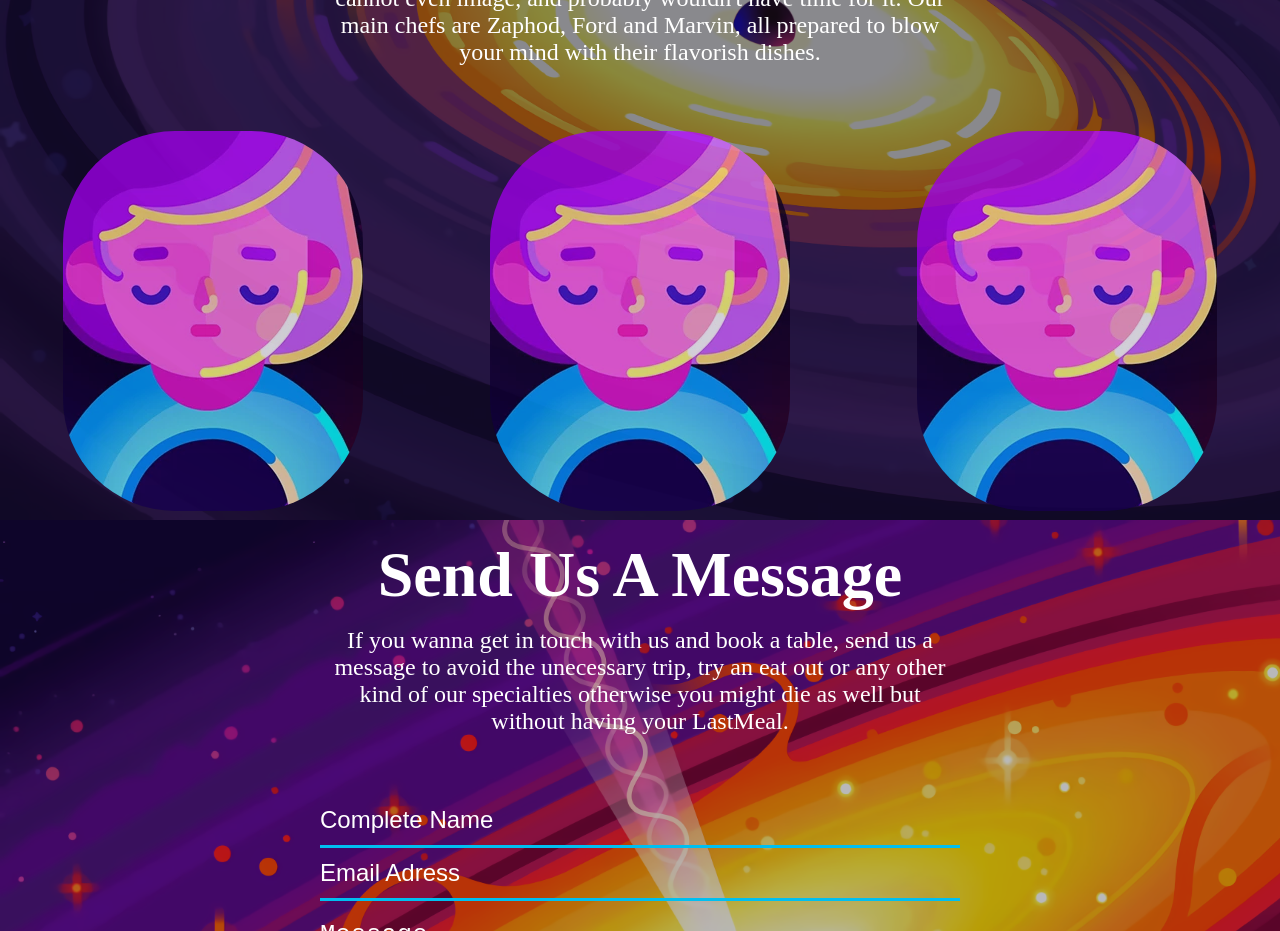
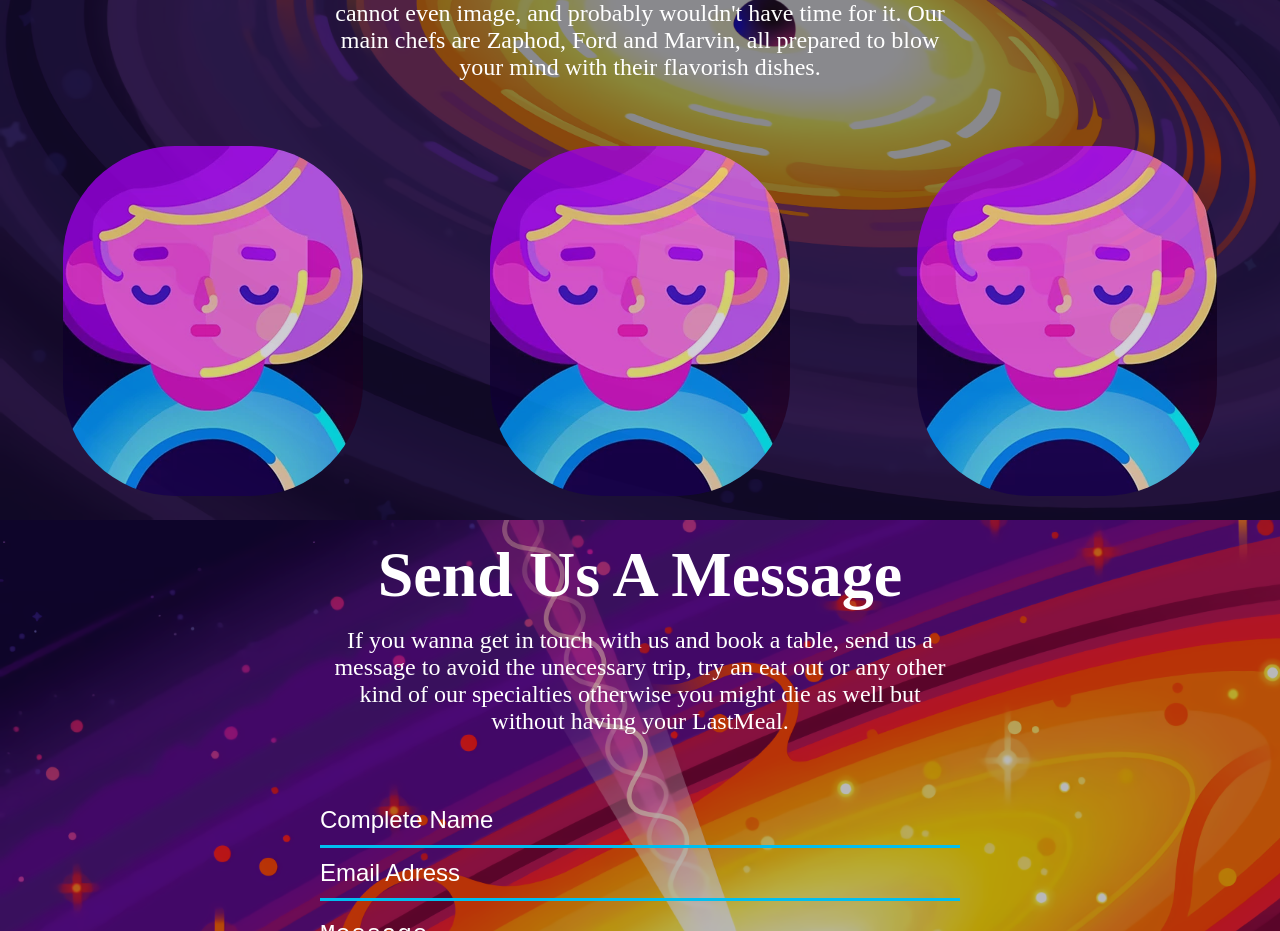
Before and after one commit to nateejpg/LastMeal, a plain HTML site: page index.html in a window 1280 px wide. Shown: the part 2680-3611 px from the top of the page. Drawn offline with Linux system fonts and the light colour scheme.

Commit message:
fixing chef boxes again

```diff
--- a/style.css
+++ b/style.css
@@ -347,7 +347,7 @@ header.sticky .logo img {
 .chefs .container .chefBx1 {
   position: relative;
   width: 300px;
-  height: 380px;
+  height: 350px;
   text-align: center;
   border-radius: 20px;
   align-items: center;
@@ -381,7 +381,7 @@ header.sticky .logo img {
   transition: 0.5s;
   z-index: 10000;
   width: 350px;
-  height: 450px;
+  height: 400px;
   display: flex;
   align-items: center;
   justify-content: center;
@@ -408,7 +408,7 @@ header.sticky .logo img {
 .chefs .container .chefBx2 {
   position: relative;
   width: 300px;
-  height: 380px;
+  height: 350px;
   text-align: center;
   border-radius: 20px;
   align-items: center;
@@ -442,7 +442,7 @@ header.sticky .logo img {
   transition: 0.5s;
   z-index: 10000;
   width: 350px;
-  height: 450px;
+  height: 400px;
   display: flex;
   align-items: center;
   justify-content: center;
@@ -468,7 +468,7 @@ header.sticky .logo img {
 .chefs .container .chefBx3 {
   position: relative;
   width: 300px;
-  height: 380px;
+  height: 350px;
   text-align: center;
   border-radius: 20px;
   align-items: center;
@@ -501,7 +501,7 @@ header.sticky .logo img {
   transition: 0.5s;
   z-index: 10000;
   width: 350px;
-  height: 450px;
+  height: 400px;
   display: flex;
   align-items: center;
   justify-content: center;
```
